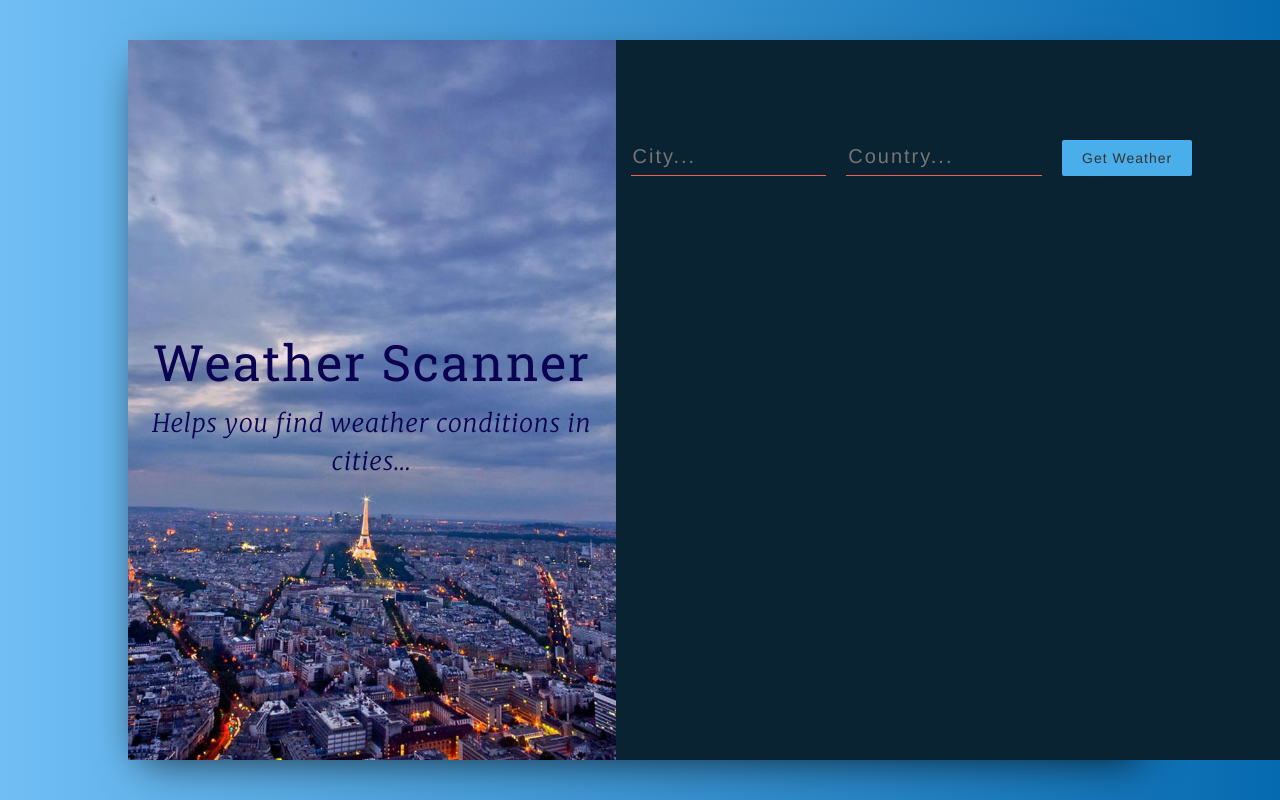
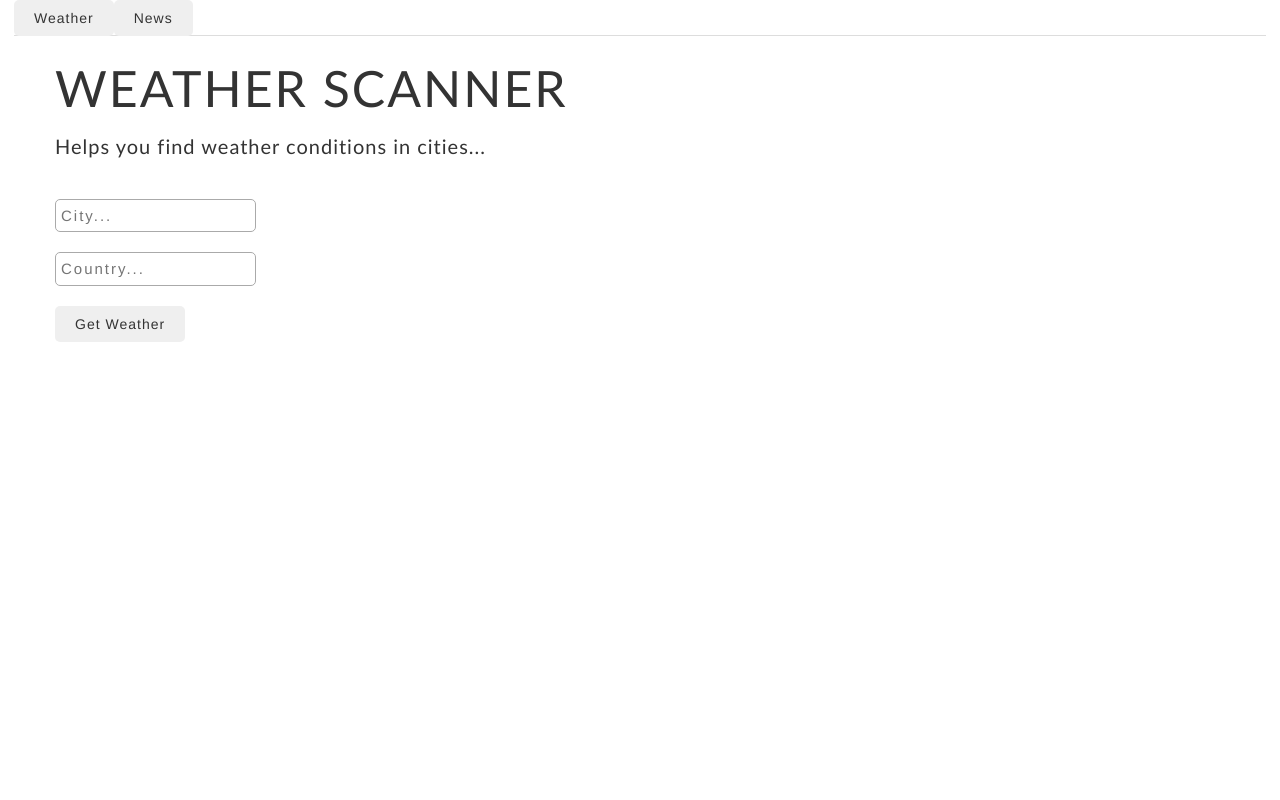
Before and after one commit to payamdowlatyari/weather-app, a React (Create React App) app: page / in a window 1280 px wide. Built offline with nearby package versions, Linux system fonts and the light colour scheme.

Commit message:
change style add bootstrap

```diff
--- a/package.json
+++ b/package.json
@@ -7,6 +7,7 @@
     "bootstrap": "^3.4.1",
     "gh-pages": "^2.1.1",
     "react": "^16.10.2",
+    "react-bootstrap": "^2.9.1",
     "react-dom": "^16.10.2",
     "react-router-dom": "^5.1.2",
     "react-scripts": "3.2.0"
--- a/src/App.css
+++ b/src/App.css
@@ -6,8 +6,19 @@ body {
   font-family: "Open Sans", serif;
 }
 
+form {
+  align-content: center;
+  padding-top: 2em;
+  padding-bottom: 2em;
+}
+
+input {
+  border-radius: 5px;
+  display: block;
+  min-width: 200px;
+}
+
 .wrapper {
-  background: linear-gradient(to right, #70bef4, #066ab0);
   height: 100vh;
   display: flex;
   justify-content: center;
@@ -15,16 +26,17 @@ body {
 }
 
 .main {
-  height: 90vh;
+  height: 100vh;
   background: #fff;
-  box-shadow: 0px 13px 40px -13px rgba(0,0,0,0.75);
-  width: 80%;
+  padding-left: 1em;
+  padding-right: 1em;
   margin: 0 auto;
 }
 
 .title-container {
   height: 90vh;
-  background: url("bg.jpg") center center no-repeat;
+  margin: 2em;
+  /* background: url("bg.jpg") center center no-repeat; */
   background-size: cover;
   display: flex;
   align-items: center;
@@ -37,20 +49,20 @@ body {
   font-size: 50px;
   letter-spacing: 2px;
   line-height: 1.3;
-  font-family: 'Roboto Slab', serif;
+  text-transform: uppercase;
+  font-family: 'Trebuchet MS', 'Lucida Sans Unicode', 'Lucida Grande', 'Lucida Sans', Arial, sans-serif;
 }
 
 .title-container__subtitle {
-  font-style: italic;
-  font-size: 25px;
+  font-size: 20px;
   font-weight: 100;
   letter-spacing: 1px;
   line-height: 1.5;
-  font-family: "Merriweather", serif;
+  font-family: 'Trebuchet MS', 'Lucida Sans Unicode', 'Lucida Grande', 'Lucida Sans', Arial, sans-serif;
 }
 
 .form-container {
-  background-color: #0a2333;
+  background-color: #aaa;
   height: 90vh;
   padding-top: 100px;
   padding-left: 50px;
@@ -59,38 +71,34 @@ body {
 input[type="text"] {
   background-color: transparent;
   border: 0;
-  border-bottom: solid 1px #f16051;
+  border: solid 1px #aaa;
   width: 30%;
-  padding-bottom: 4px;
-  color: #fff !important;
+  padding: 5px;
   font-weight: lighter;
   letter-spacing: 2px;
-  margin-bottom: 30px;
+  margin-bottom: 20px;
   margin-right: 20px;
-  font-size: 20px;
+  font-size: 15px;
 }
 
 input[type="text"] {
     outline: none;
 }
 
-input:-webkit-autofill {
-    -webkit-box-shadow: 0 0 0 30px #2c3e50 inset;
-    -webkit-text-fill-color: #fff !important;
-}
-
 button {
   border: 0;
   padding: 8px 20px;
-  margin: 0 2px;
-  border-radius: 2px;
+  margin: 1em;
+  margin-bottom: 20px;
+  border-radius: 5px;
   font-weight: lighter;
   letter-spacing: 1px;
   font-size: 15px;
   cursor: pointer;
-  background-color: #49aee9;
-  color: #fff;
-  font-weight: 100;
+}
+
+button:hover {
+  opacity: 0.9;
 }
 
 button:active {
@@ -98,14 +106,12 @@ button:active {
 }
 
 .weather__info {
-  width: 60%;
-  font-size: 20px;
-  font-weight: 200;
-  letter-spacing: 2px;
+  padding: 1em;
+  margin: 0 auto;
 }
 
 .weather__key {
-  color: #f16051;
+  color: #111;
   border-bottom: solid 2px rgba(255,255,255,0.06);
   padding: 20px 0 20px 0;
   font-weight: 400;
@@ -116,13 +122,30 @@ button:active {
 }
 
 .weather__value {
-  color: #fff;
+  color: #111;
   font-weight: 200;
 }
 
 .weather__error {
-  color: #fff;
+  color: #111;
   font-size: 20px;
   letter-spacing: 1px;
   font-weight: 200;
 }
+
+.weather-p {
+  margin: 0.5em;
+  font-size: 1em;
+  font-weight: 900;
+  color: #333;
+}
+
+.weather-t {
+  padding-left: 1em;
+  font-weight: 500;
+  color: #009999;
+}
+
+.weather-error {
+  color: crimson;
+}
--- a/src/App.js
+++ b/src/App.js
@@ -1,76 +1,14 @@
 import React from 'react';
-import Titles from './Titles';
-import Form from './Form';
-import Weather from './Weather';
+import HomePage from './HomePage';
 import './App.css';
-const Api_Key = 'e84aa460c857811e8ae17eed3a1293e0';
 
   class App extends React.Component {
-    state = {
-      temperature: undefined,
-      city: undefined,
-      country: undefined,
-      humidity: undefined,
-      description: undefined,
-      error: undefined
-    }
-
-    getWeather = async (e) => {
-            e.preventDefault();
-
-      const city = e.target.elements.city.value;
-
-      const country = e.target.elements.country.value;
-
-      const api_call = await fetch(`http://api.openweathermap.org/data/2.5/weather?q=${city},${country}&appid=${Api_Key}`);
-      const response = await api_call.json();
-
-      console.log(response);
-
-
-      if(city && country){
-      this.setState({
-        temperature: response.main.temp,
-        city: response.name,
-        country: response.sys.country,
-        humidity: response.main.humidity,
-        description: response.weather[0].description,
-        error: ""
-      })
-    }
-    else {
-      this.setState({
-        error: "Please enter the values..."
-      })
-    }
-  }
 
    render() {
     return (
-      <div>
- <div className="wrapper">
-  <div className="main">
-   <div className="container">
-    <div className="row">
-      <div className="col-xs-5 title-container">
-        <Titles />
+      <div className='main'>
+        <HomePage/>
       </div>
-      <div className="col-xs-7 form-container">
-        <Form loadWeather={this.getWeather} />
-        <Weather
-          temperature={this.state.temperature}
-          city={this.state.city}
-          country={this.state.country}
-          humidity={this.state.humidity}
-          description={this.state.description}
-          error={this.state.error}
-        />
-      </div>
-     </div>
-    </div>
-   </div>
-  </div>
-</div>
     )
   }
 }
--- a/src/Form.js
+++ b/src/Form.js
@@ -1,10 +1,14 @@
 import React from 'react';
+
 const Form = (props) => {
+
   return (
     <form onSubmit = {props.loadWeather}>
     <input type="text" name="city" placeholder="City..."/>
     <input type="text" name="country" placeholder="Country..."/>
-    <button>Get Weather</button>
+    <button>
+      Get Weather
+    </button>
   </form>
   );
 }
--- /dev/null
+++ b/src/HomePage.js
@@ -0,0 +1,94 @@
+import React from 'react';
+import Tab from 'react-bootstrap/Tab';
+import Tabs from 'react-bootstrap/Tabs';
+import Weather from './Weather';
+import Col from 'react-bootstrap/Col';
+import Row from 'react-bootstrap/Row';
+import Titles from './Titles';
+import Form from './Form';
+import Container from 'react-bootstrap/esm/Container';
+const Api_Key = 'e84aa460c857811e8ae17eed3a1293e0';
+
+class HomePage extends React.Component {
+
+  state = {
+    temperature: undefined,
+    city: undefined,
+    country: undefined,
+    humidity: undefined,
+    description: undefined,
+    error: undefined
+  }
+
+  getWeather = async (e) => {
+          e.preventDefault();
+
+    const city = e.target.elements.city.value;
+
+    const country = e.target.elements.country.value;
+
+    const api_call = await fetch(`http://api.openweathermap.org/data/2.5/weather?q=${city},${country}&appid=${Api_Key}`);
+    const response = await api_call.json();
+
+    console.log(response);
+
+
+    if(city && country){
+    this.setState({
+      temperature: response.main.temp,
+      city: response.name,
+      country: response.sys.country,
+      humidity: response.main.humidity,
+      description: response.weather[0].description,
+      error: ""
+    })
+  }
+  else {
+    this.setState({
+      error: "Please enter the values..."
+    })
+  }
+}
+
+  render () {
+    return (
+      <Tabs
+      defaultActiveKey="weather"
+      transition={false}
+      id="noanim-tab-example"
+      className="mb-3"
+      >
+        <Tab
+        eventKey="weather"
+        title="Weather"
+        >
+          <Container>
+        <Row>
+        <Titles />
+        <Row md={12}>
+        <Col md={7}>
+        <Form loadWeather={this.getWeather} />
+     </Col>
+     <Col md={5}>
+     <Weather
+        temperature={this.state.temperature}
+        city={this.state.city}
+        country={this.state.country}
+        humidity={this.state.humidity}
+        description={this.state.description}
+        error={this.state.error}/>
+     </Col>
+        </Row>
+
+     </Row>
+     </Container>
+        </Tab>
+        <Tab eventKey="news" title="News">
+          Tab content for News
+        </Tab>
+      </Tabs>
+    );
+  }
+}
+
+export default HomePage;
--- a/src/Weather.js
+++ b/src/Weather.js
@@ -1,40 +1,33 @@
+import React from 'react';
+import Col from 'react-bootstrap/Col';
+import Row from 'react-bootstrap/esm/Row';
 
-import React from 'react';
-class Weather extends React.Component{
-    render(){
+const Weather =  (props) => {
         return(
-            <div className="weather-info">
-                {
-                    this.props.country && this.props.city && <p className="weather__key">Location:
-                        <span className="weather__value">  {this.props.city}, {this.props.country}</span>
-                    </p>
-                }
+            <Row className='weather__info'>
+                <Col className='weather-p'>
+                {props.country && props.city && <p> Location:
+                          <span className='weather-t'>{props.city}, {props.country}</span></p>}
+                </Col>
+                <Col className='weather-p'>
+                {props.temperature && <p>Temperature:
+                          <span className='weather-t'>{props.temperature}</span></p>}
+                </Col>
+                <Col className='weather-p'>
+                {props.humidity && <p>Humidity:
+                          <span className='weather-t'>{props.humidity}</span></p>}
+                </Col>
+                <Col className='weather-p'>
 
-                {
-                    this.props.temperature && <p className="weather__key">Temperature:
-                        <span className="weather__value">  {this.props.temperature}</span>
-                    </p>
-                }
-
-                {
-                    this.props.humidity && <p className="weather__key">Humidity:
-                        <span className="weather__value">  {this.props.humidity}</span>
-                    </p>
-                }
-
-                {
-                    this.props.description && <p className="weather__key">Conditions:
-                        <span className="weather__value">  {this.props.description}</span>
-                    </p>
-                }
-
-                {
-                    this.props.error && <p className="weather__error">{this.props.error}</p>
-                }
-
-            </div>
+                {props.description &&
+                <p>Conditions:  <span className='weather-t'>{props.description}</span></p>}
+                </Col>
+                <Col className='weather-error'>
+                {props.error && <p>{props.error}</p>}
+                </Col>
+        </Row>
         )
-    }
 }
 
+
 export default Weather;
```
Also changed, not shown: 2 other files (tests, documents, lock files or other folders).
